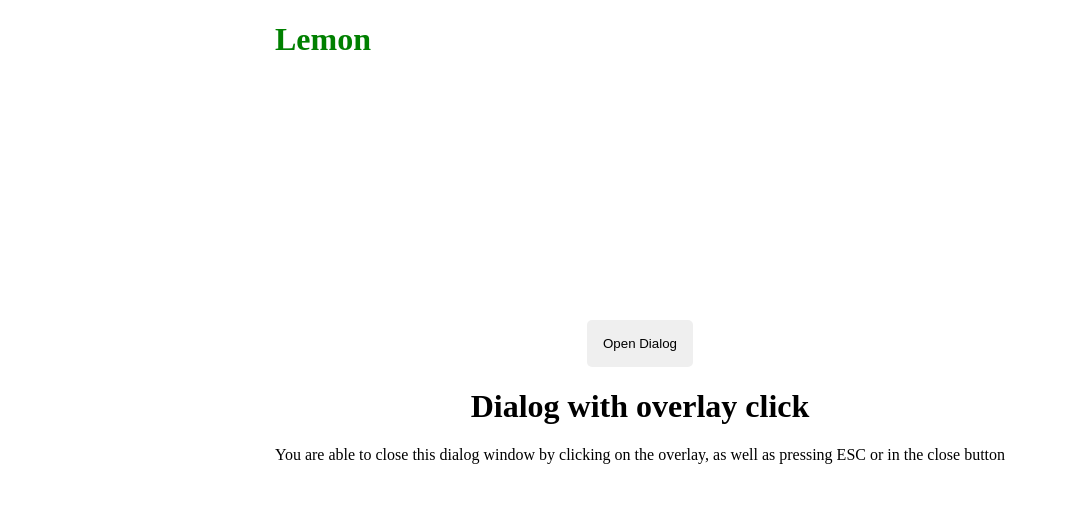
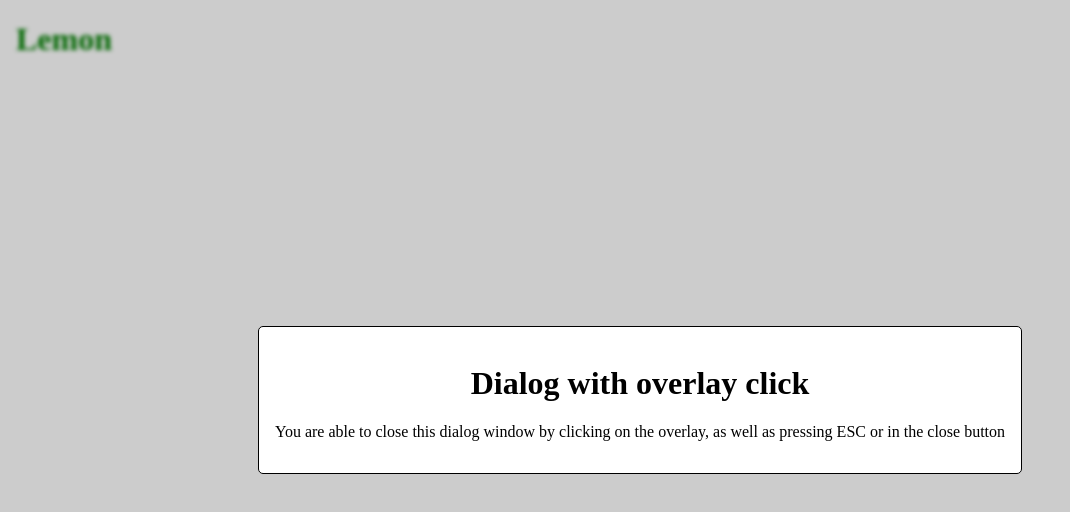
Before and after one commit to merlonedev/Lemon, a React (Vite) app: page / in a window 1280 px wide. Shown: the top 512 px of the page, without its empty margins (0-1070 px from the left). Built offline with nearby package versions, Linux system fonts and the light colour scheme.

Commit message:
basic overlay

```diff
--- a/src/App.sass
+++ b/src/App.sass
@@ -1,16 +1,15 @@
 #root
-  max-width: 1280px
   margin: 0 auto
-  padding: 2rem
   text-align: center
 
   main
-    position: relative
+    width: 100vw
 
     h1.title
       color: green
-      position: fixed
+      position: absolute
       top: 0
+      left: 1rem
 
     button.open-dialog
       border: none
--- /dev/null
+++ b/src/components/Dialog/dialog.sass
@@ -0,0 +1,19 @@
+div.overlay
+  height: 100vh
+  width: 100vw
+  margin: 0 auto
+  background-color: rgba(0, 0, 0, 0.2)
+  backdrop-filter: blur(2px)
+  position: absolute
+  top: 0
+  display: flex
+  align-items: center
+  justify-content: center
+
+  div.dialog
+    border: 1px solid black
+    border-radius: 5px
+    padding: 1rem
+    background-color: white
+    width: fit-content
+    height: fit-content
--- a/src/components/Dialog/index.tsx
+++ b/src/components/Dialog/index.tsx
@@ -1,4 +1,5 @@
 import React from "react"
+import "./dialog.sass"
 
 interface Props {
 	title: string
@@ -7,9 +8,11 @@ interface Props {
 
 const Dialog = ({ title, description }: Props) => {
 	return (
-		<div className="dialog">
-			<h1>{title}</h1>
-			<p>{description}</p>
+		<div className="overlay">
+			<div className="dialog">
+				<h1>{title}</h1>
+				<p>{description}</p>
+			</div>
 		</div>
 	)
 }
```
